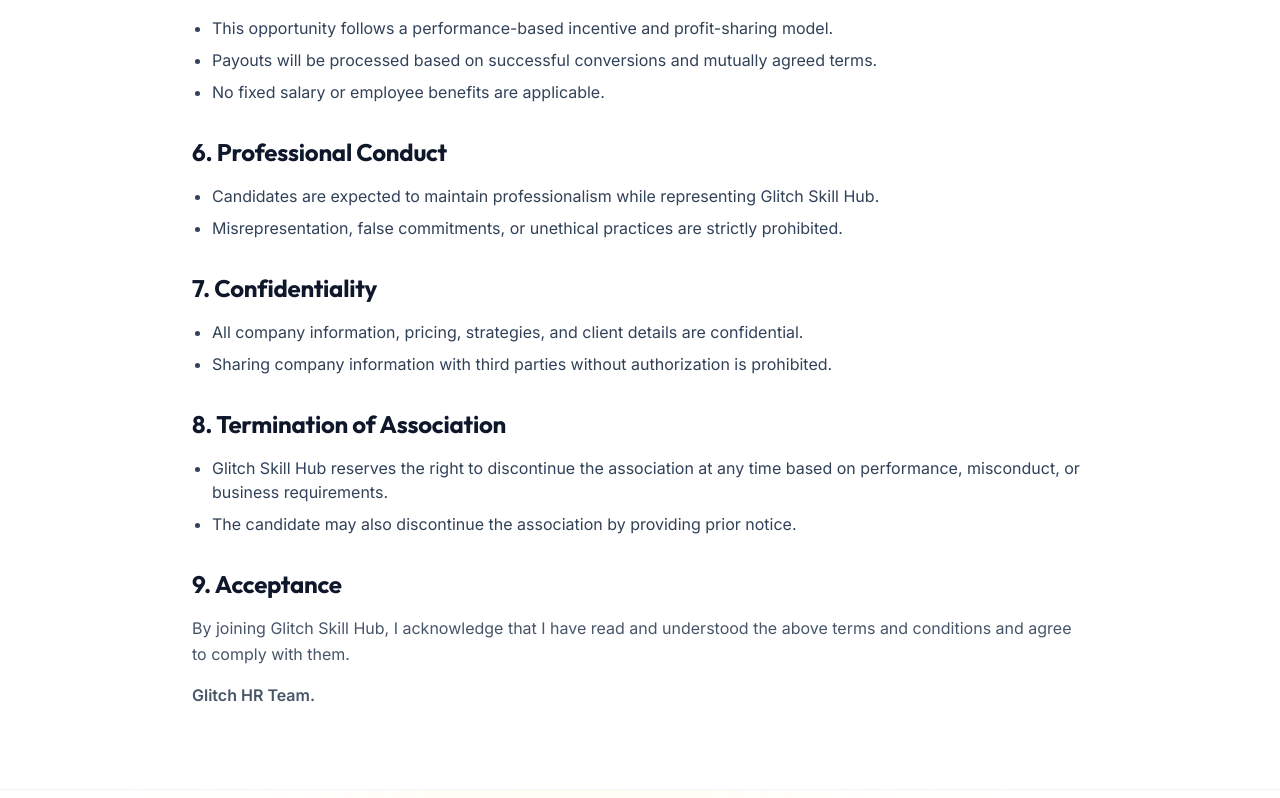
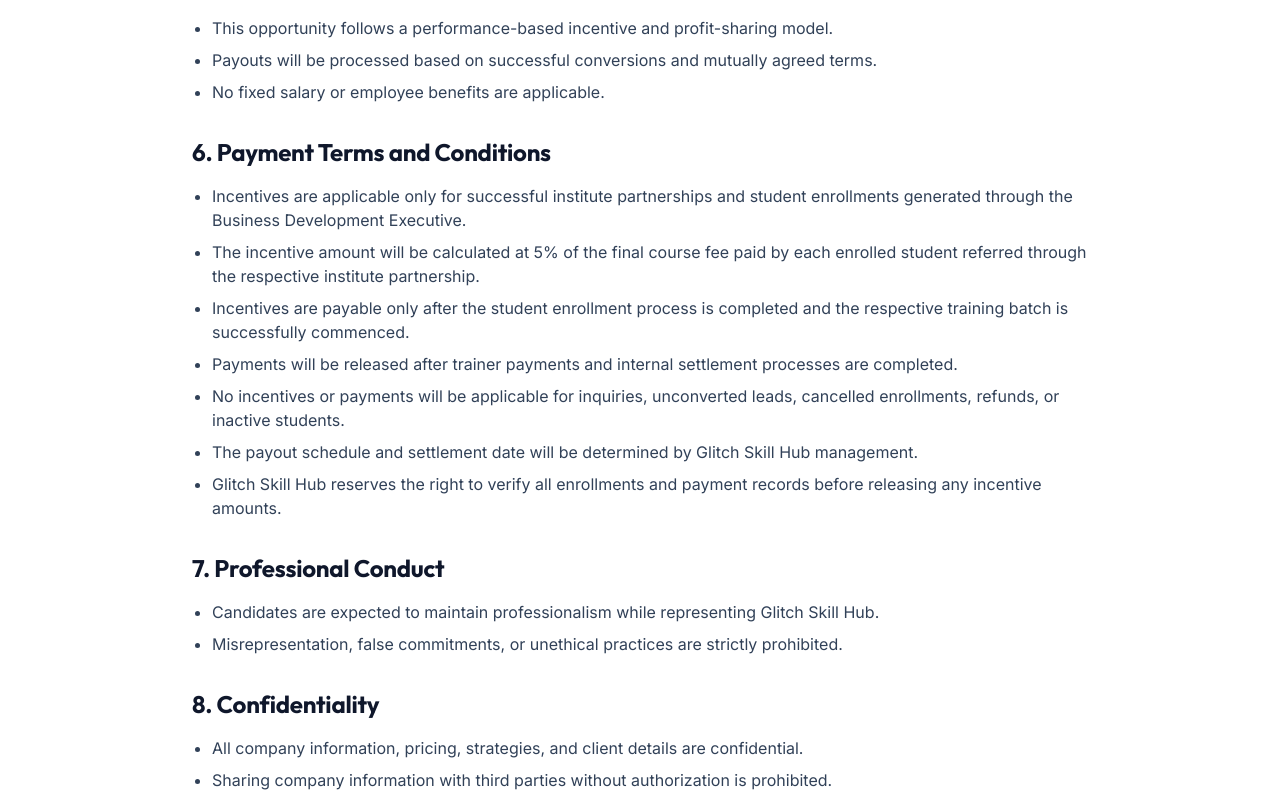
Before and after one commit to glitchskillhub-cmyk/glitch, a React (Vite) app in the folder client/: page /bde-terms in a window 1280 px wide. Shown: the part 1102-1900 px from the top of the page. Built offline with nearby package versions, Linux system fonts and the light colour scheme; no server answers.

Commit message:
feat: add payment terms to BDE terms page

```diff
--- a/client/src/pages/BdeTerms.jsx
+++ b/client/src/pages/BdeTerms.jsx
@@ -63,7 +63,20 @@
             </section>
 
             <section>
-              <h2 className="text-2xl font-bold text-slate-900 mb-4">6. Professional Conduct</h2>
+              <h2 className="text-2xl font-bold text-slate-900 mb-4">6. Payment Terms and Conditions</h2>
+              <ul className="list-disc pl-5 space-y-2">
+                <li>Incentives are applicable only for successful institute partnerships and student enrollments generated through the Business Development Executive.</li>
+                <li>The incentive amount will be calculated at 5% of the final course fee paid by each enrolled student referred through the respective institute partnership.</li>
+                <li>Incentives are payable only after the student enrollment process is completed and the respective training batch is successfully commenced.</li>
+                <li>Payments will be released after trainer payments and internal settlement processes are completed.</li>
+                <li>No incentives or payments will be applicable for inquiries, unconverted leads, cancelled enrollments, refunds, or inactive students.</li>
+                <li>The payout schedule and settlement date will be determined by Glitch Skill Hub management.</li>
+                <li>Glitch Skill Hub reserves the right to verify all enrollments and payment records before releasing any incentive amounts.</li>
+              </ul>
+            </section>
+
+            <section>
+              <h2 className="text-2xl font-bold text-slate-900 mb-4">7. Professional Conduct</h2>
               <ul className="list-disc pl-5 space-y-2">
                 <li>Candidates are expected to maintain professionalism while representing Glitch Skill Hub.</li>
                 <li>Misrepresentation, false commitments, or unethical practices are strictly prohibited.</li>
@@ -71,7 +84,7 @@
             </section>
 
             <section>
-              <h2 className="text-2xl font-bold text-slate-900 mb-4">7. Confidentiality</h2>
+              <h2 className="text-2xl font-bold text-slate-900 mb-4">8. Confidentiality</h2>
               <ul className="list-disc pl-5 space-y-2">
                 <li>All company information, pricing, strategies, and client details are confidential.</li>
                 <li>Sharing company information with third parties without authorization is prohibited.</li>
@@ -79,7 +92,7 @@
             </section>
 
             <section>
-              <h2 className="text-2xl font-bold text-slate-900 mb-4">8. Termination of Association</h2>
+              <h2 className="text-2xl font-bold text-slate-900 mb-4">9. Termination of Association</h2>
               <ul className="list-disc pl-5 space-y-2">
                 <li>Glitch Skill Hub reserves the right to discontinue the association at any time based on performance, misconduct, or business requirements.</li>
                 <li>The candidate may also discontinue the association by providing prior notice.</li>
@@ -87,7 +100,7 @@
             </section>
 
             <section>
-              <h2 className="text-2xl font-bold text-slate-900 mb-4">9. Acceptance</h2>
+              <h2 className="text-2xl font-bold text-slate-900 mb-4">10. Acceptance</h2>
               <p>By joining Glitch Skill Hub, I acknowledge that I have read and understood the above terms and conditions and agree to comply with them.</p>
               <p className="font-semibold mt-4">Glitch HR Team.</p>
             </section>
```
